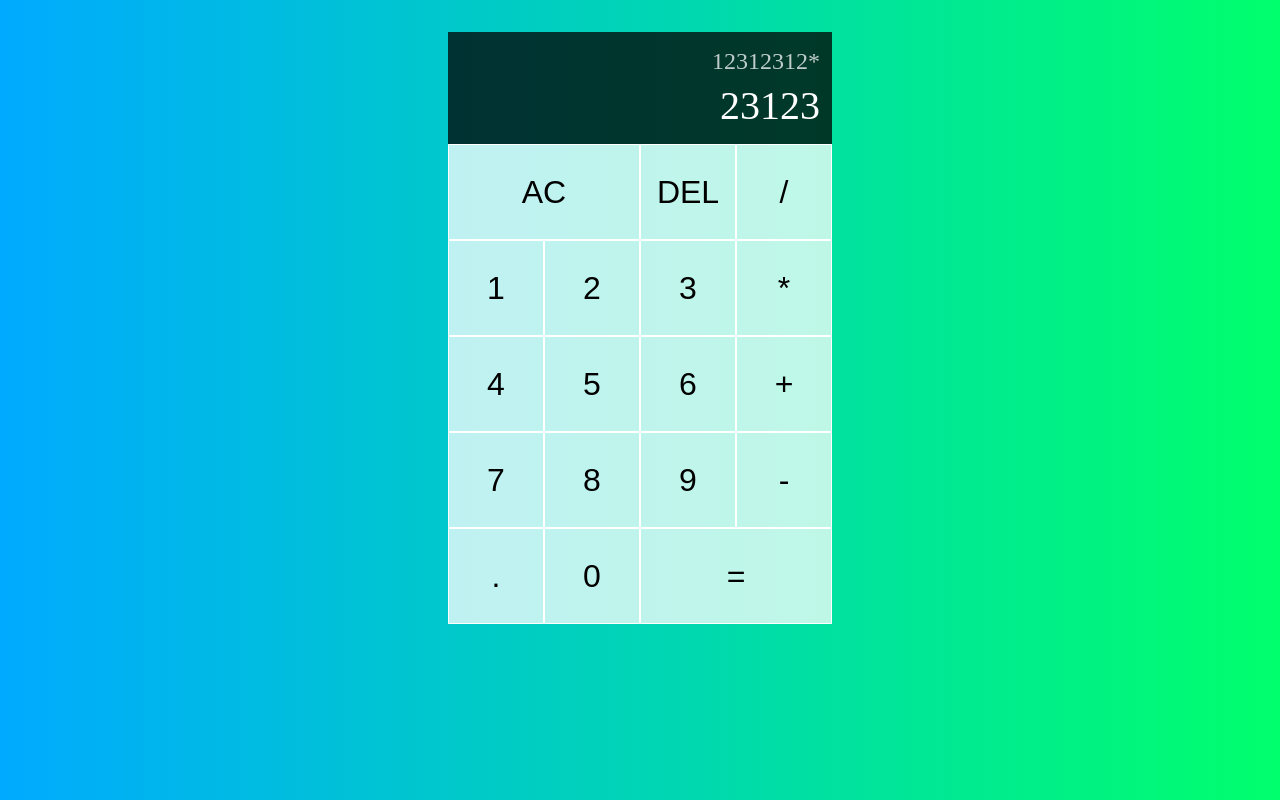
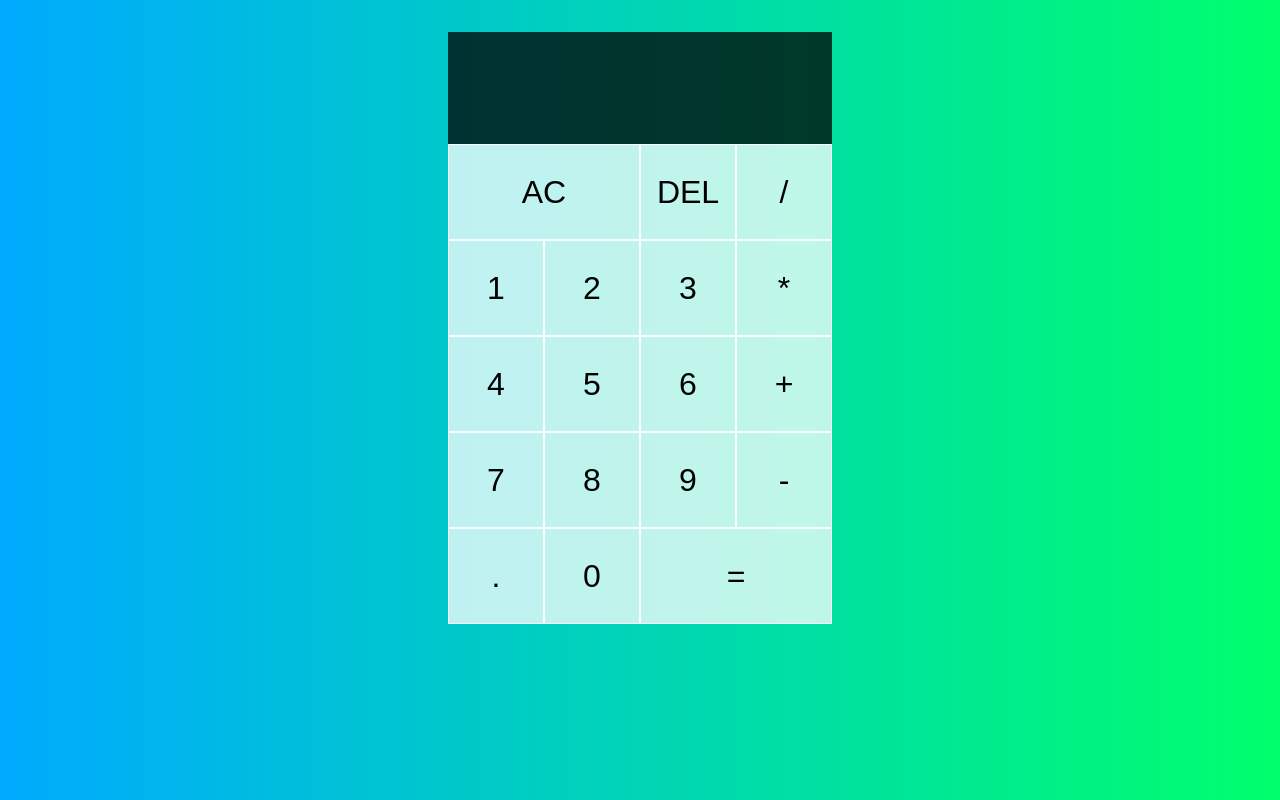
Before and after one commit to asekabtw/react-calulator, a React (Create React App) app: page / in a window 1280 px wide. Built offline with nearby package versions, Linux system fonts and the light colour scheme.

Commit message:
Add useReducer hook

```diff
--- a/src/App.js
+++ b/src/App.js
@@ -1,11 +1,33 @@
+import { useReducer } from "react";
 import "./style.css";
 
+const ACTIONS = {
+  ADD_DIGIT: "add-digit",
+  CHOOSE_OPERATION: "choose-operation",
+  CLEAR: "clear",
+  DELTE_DIGIT: "delete-digit",
+  EVALUATE: "evaluate",
+};
+
+function reducer(state, { type, payload }) {
+  switch (type) {
+    case ACTIONS.ADD_DIGIT:
+      return state;
+  }
+}
+
 function App() {
+  const [{ currentOperand, previousOperand, operation }, dispatch] = useReducer(
+    reducer,
+    {}
+  );
   return (
     <div className="calculator-grid">
       <div className="output">
-        <div className="previous-operand">12312312*</div>
-        <div className="current-operand">23123</div>
+        <div className="previous-operand">
+          {previousOperand} {operation}
+        </div>
+        <div className="current-operand">{currentOperand}</div>
       </div>
       <button className="span-two">AC</button>
       <button>DEL</button>
```
